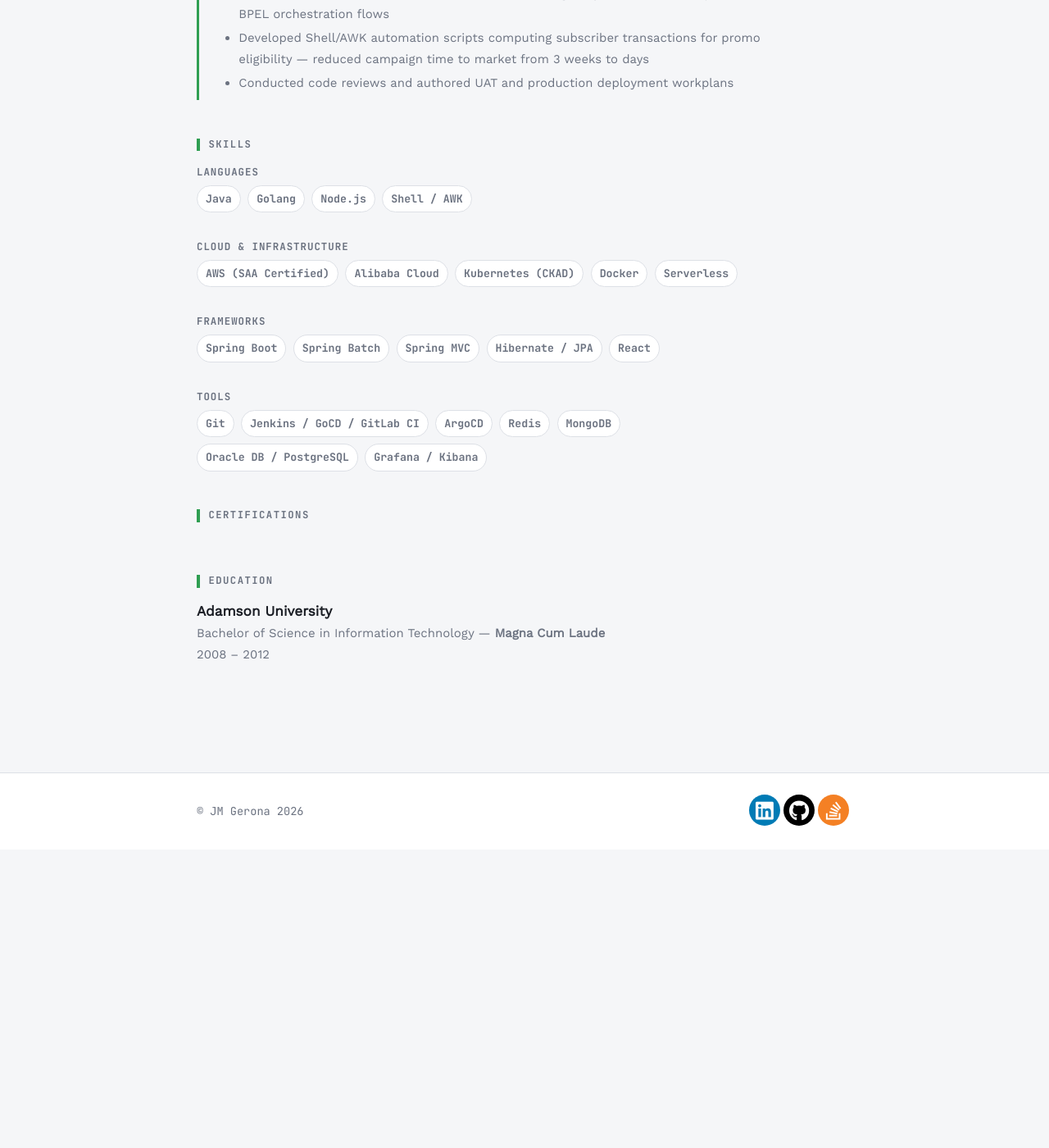
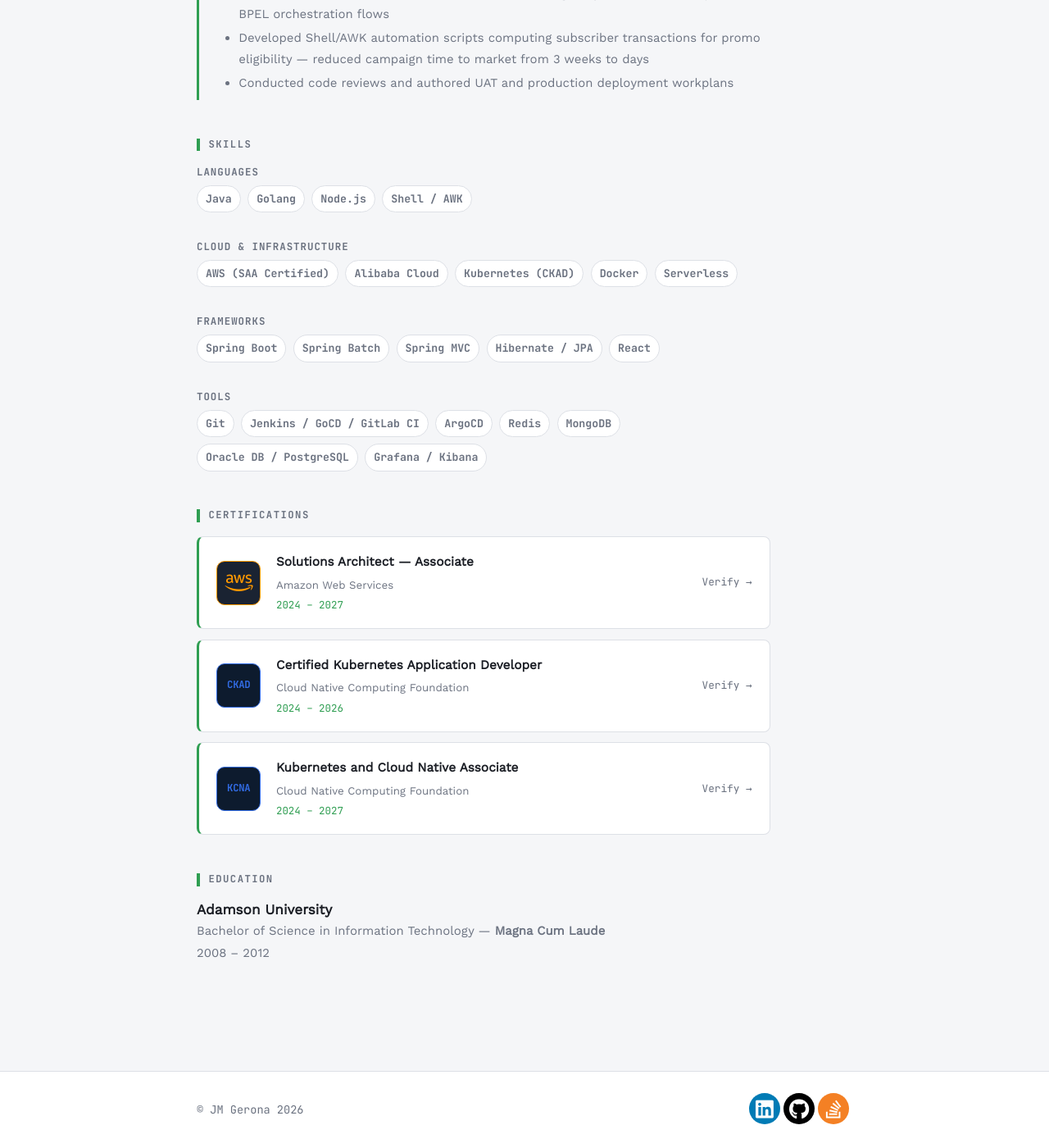
Before and after one commit to hollabalo/hollabalo.github.io, a Jekyll site: the page built from _pages/cv.md, in a window 1280 px wide and 1400 px high, scrolled down 3734 px. Shown: the whole window at 82% size. Built offline with Jekyll 4.4.1, drawn with Linux system fonts in a browser that asks for light colours; nearby versions of some CDN libraries; a script that is not in the unit is left out; before the commit the page ends 4770 px from its top, so only the background shows below that.

Commit message:
Replace Credly iframes with custom dark-styled cert tiles
Custom tiles match the site dark theme — surface background, green left
border accent, AWS orange icon, Kubernetes blue icon, validity in green mono.
Each tile links to the Credly verification URL. Removes the external embed
script entirely.

https://claude.ai/code/session_01YGNcrnCA6E3zRUaDgSKiqk

```diff
--- a/_layouts/resume.html
+++ b/_layouts/resume.html
@@ -101,18 +101,39 @@ layout: default
   <!-- Certifications -->
   <section class="resume-section">
     <h2 class="resume-section-title">Certifications</h2>
-    <div class="credly-badges">
-      <div data-iframe-width="150" data-iframe-height="270"
-           data-share-badge-id="e8170fa8-094f-496a-9c5b-7fddec5a9e43"
-           data-share-badge-host="https://www.credly.com"></div>
-      <div data-iframe-width="150" data-iframe-height="270"
-           data-share-badge-id="88fcdab0-aa5d-4816-a9d4-f4c6bda4340d"
-           data-share-badge-host="https://www.credly.com"></div>
-      <div data-iframe-width="150" data-iframe-height="270"
-           data-share-badge-id="cd55a11f-47b8-4a68-931a-01548d8d089d"
-           data-share-badge-host="https://www.credly.com"></div>
+    <div class="cert-tiles">
+
+      <a class="cert-tile" href="https://www.credly.com/badges/e8170fa8-094f-496a-9c5b-7fddec5a9e43/public_url" target="_blank" rel="noopener">
+        <div class="cert-tile-icon cert-tile-icon--aws"><i class="fab fa-aws"></i></div>
+        <div class="cert-tile-body">
+          <span class="cert-tile-name">Solutions Architect &mdash; Associate</span>
+          <span class="cert-tile-issuer">Amazon Web Services</span>
+          <span class="cert-tile-validity">2024 &ndash; 2027</span>
+        </div>
+        <span class="cert-tile-verify">Verify &rarr;</span>
+      </a>
+
+      <a class="cert-tile" href="https://www.credly.com/badges/88fcdab0-aa5d-4816-a9d4-f4c6bda4340d/public_url" target="_blank" rel="noopener">
+        <div class="cert-tile-icon cert-tile-icon--k8s">CKAD</div>
+        <div class="cert-tile-body">
+          <span class="cert-tile-name">Certified Kubernetes Application Developer</span>
+          <span class="cert-tile-issuer">Cloud Native Computing Foundation</span>
+          <span class="cert-tile-validity">2024 &ndash; 2026</span>
+        </div>
+        <span class="cert-tile-verify">Verify &rarr;</span>
+      </a>
+
+      <a class="cert-tile" href="https://www.credly.com/badges/cd55a11f-47b8-4a68-931a-01548d8d089d/public_url" target="_blank" rel="noopener">
+        <div class="cert-tile-icon cert-tile-icon--k8s">KCNA</div>
+        <div class="cert-tile-body">
+          <span class="cert-tile-name">Kubernetes and Cloud Native Associate</span>
+          <span class="cert-tile-issuer">Cloud Native Computing Foundation</span>
+          <span class="cert-tile-validity">2024 &ndash; 2027</span>
+        </div>
+        <span class="cert-tile-verify">Verify &rarr;</span>
+      </a>
+
     </div>
-    <script type="text/javascript" async src="//cdn.credly.com/assets/utilities/embed.js"></script>
   </section>
 
   <!-- Education -->
--- a/assets/css/_sass/style.scss
+++ b/assets/css/_sass/style.scss
@@ -868,13 +868,95 @@ table {
   margin-bottom: 0.65em;
 }
 
-// Credly badge row — force light color scheme so badges always render white
-.credly-badges {
+// Certification tiles (custom dark-styled, links to Credly for verification)
+.cert-tiles {
   display: flex;
-  flex-wrap: wrap;
-  gap: 1.25em;
-  align-items: flex-start;
-  color-scheme: light;
+  flex-direction: column;
+  gap: 0.75em;
+}
+
+.cert-tile {
+  display: flex;
+  align-items: center;
+  gap: 1.1em;
+  padding: 1em 1.25em;
+  background: var(--surface);
+  border: 1px solid var(--border);
+  border-left: 3px solid var(--accent);
+  border-radius: 8px;
+  text-decoration: none;
+  border-bottom: 1px solid var(--border);
+  transition: background 0.2s, border-color 0.2s, box-shadow 0.2s;
+
+  &:hover {
+    background: var(--surface-hover);
+    box-shadow: 0 4px 20px var(--shadow-hover);
+    opacity: 1;
+
+    .cert-tile-verify {
+      color: var(--accent);
+    }
+  }
+}
+
+.cert-tile-icon {
+  flex-shrink: 0;
+  width: 52px;
+  height: 52px;
+  border-radius: 10px;
+  display: flex;
+  align-items: center;
+  justify-content: center;
+  font-weight: 700;
+  font-size: 0.78em;
+  font-family: $mono-font-family;
+  letter-spacing: -0.02em;
+}
+
+.cert-tile-icon--aws {
+  background: #1a2332;
+  border: 1px solid #f90;
+  color: #f90;
+  font-size: 1.6em;
+}
+
+.cert-tile-icon--k8s {
+  background: #0d1b2e;
+  border: 1px solid #326ce5;
+  color: #326ce5;
+  font-size: 0.72em;
+}
+
+.cert-tile-body {
+  flex: 1;
+  display: flex;
+  flex-direction: column;
+  gap: 0.15em;
+}
+
+.cert-tile-name {
+  font-size: 0.9em;
+  font-weight: 600;
+  color: var(--text);
+}
+
+.cert-tile-issuer {
+  font-size: 0.78em;
+  color: var(--text-muted);
+}
+
+.cert-tile-validity {
+  font-family: $mono-font-family;
+  font-size: 0.73em;
+  color: var(--accent);
+}
+
+.cert-tile-verify {
+  flex-shrink: 0;
+  font-family: $mono-font-family;
+  font-size: 0.75em;
+  color: var(--text-muted);
+  transition: color 0.2s;
 }
 
 .education-item h3 {
```
